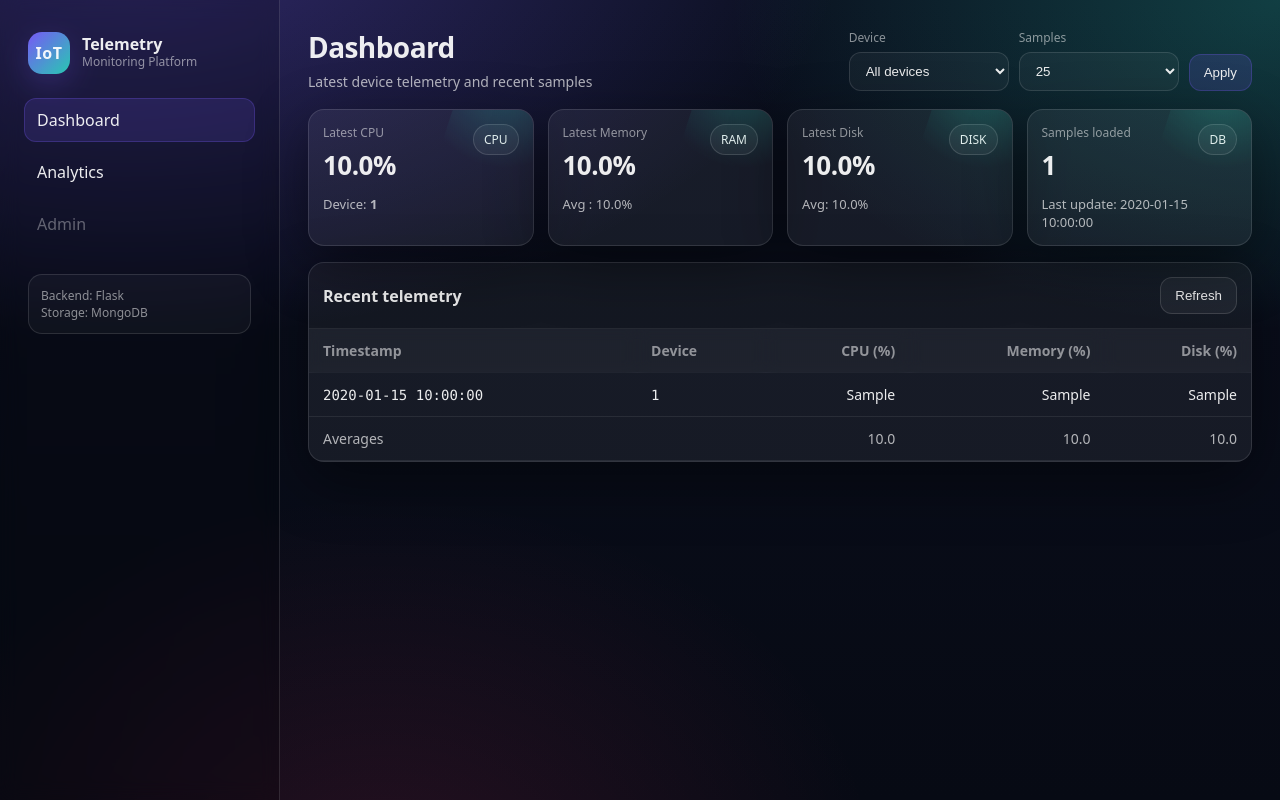
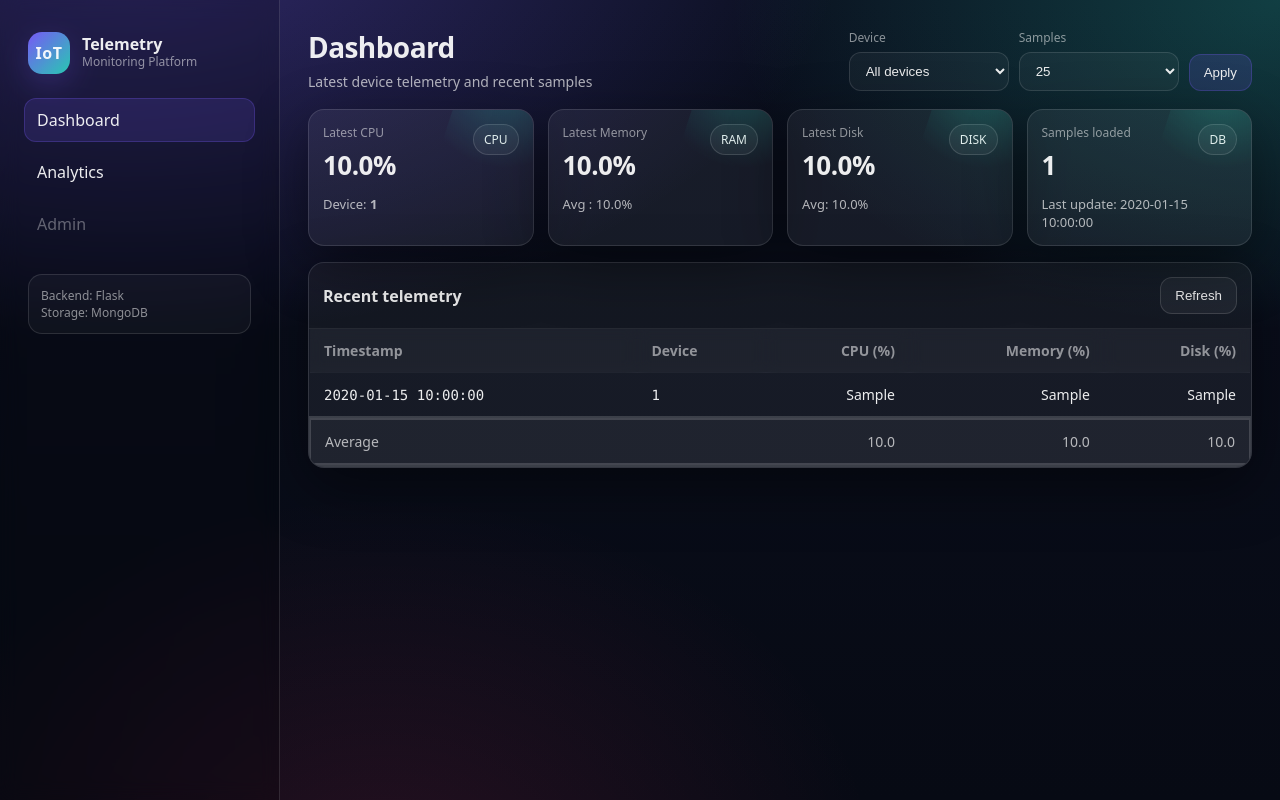
Before and after one commit to faizan-az02/IoT-Telemetry-Monitoring-Platform, a Flask app: page /dashboard in a window 1280 px wide. Run offline with Flask 3, Linux system fonts and the light colour scheme; a database or web service that is not in the repository returns one stand-in record (values such as "Sample title"); data that the repository does not hold is empty.

Commit message:
fix: UI fixes

```diff
--- a/app.py
+++ b/app.py
@@ -130,4 +130,4 @@ if __name__ == "__main__":
     host = os.getenv("FLASK_HOST", "127.0.0.1")
     port = int(os.getenv("FLASK_PORT", "5000"))
     debug = os.getenv("FLASK_DEBUG", "").strip() in {"1", "true", "True", "yes", "YES"}
-    app.run(host=host, port=port, debug=debug)
+    app.run(host=host, port=port, debug=False)
--- a/static/styles.css
+++ b/static/styles.css
@@ -317,6 +317,20 @@ body {
   font-variant-numeric: tabular-nums;
 }
 
+.table tfoot td {
+  background: rgba(255, 255, 255, 0.04);
+  border-top: 4px solid rgba(255, 255, 255, 0.16);
+  border-bottom: 4px solid rgba(255, 255, 255, 0.16);
+}
+
+.table tfoot td:first-child {
+  border-left: 2px solid rgba(255, 255, 255, 0.16);
+}
+
+.table tfoot td:last-child {
+  border-right: 2px solid rgba(255, 255, 255, 0.16);
+}
+
 .panel-body {
   padding: 14px 14px;
 }
--- a/templates/dashboard.html
+++ b/templates/dashboard.html
@@ -191,7 +191,7 @@
               {% if summary and summary.count %}
                 <tfoot>
                   <tr>
-                    <td colspan="2" class="muted">Averages</td>
+                    <td colspan="2" class="muted">Average</td>
                     <td class="num muted">{% if summary.cpu_avg is not none %}{{ "%.1f"|format(summary.cpu_avg) }}{% else %}—{% endif %}</td>
                     <td class="num muted">{% if summary.memory_avg is not none %}{{ "%.1f"|format(summary.memory_avg) }}{% else %}—{% endif %}</td>
                     <td class="num muted">{% if summary.disk_avg is not none %}{{ "%.1f"|format(summary.disk_avg) }}{% else %}—{% endif %}</td>
```
